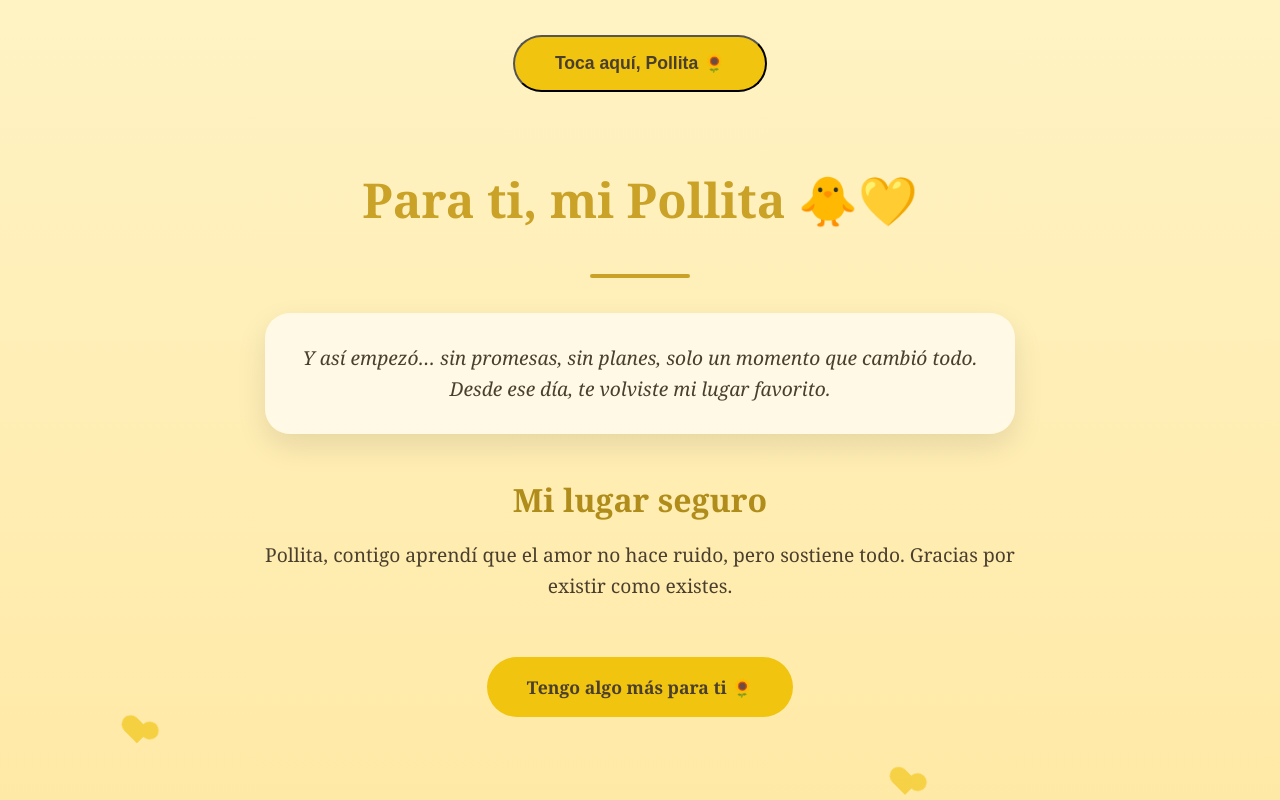
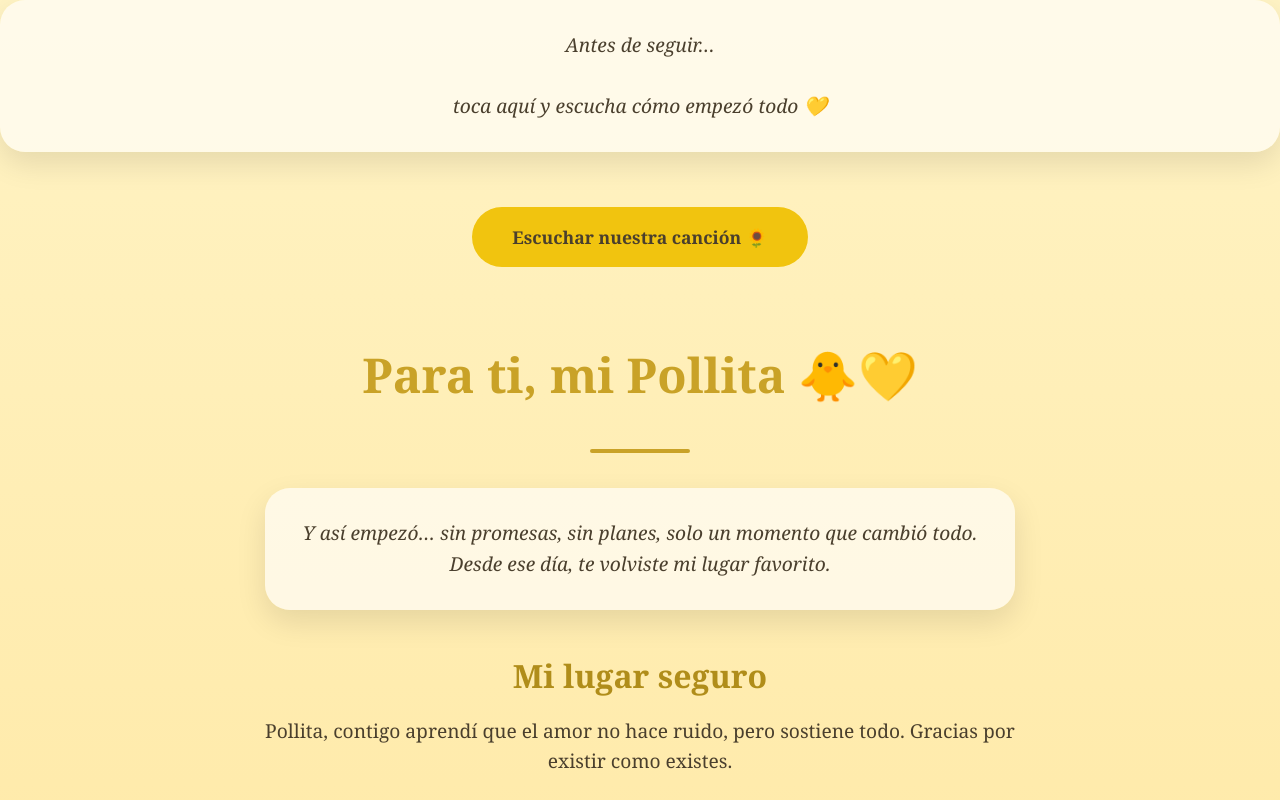
Before and after one commit to jalm756-collab/web-pollita, a plain HTML site: page index.html in a window 1280 px wide. Shown: the top 800 px of the page. Drawn offline with Linux system fonts and the light colour scheme.

Commit message:
Update index.html

```diff
--- a/index.html
+++ b/index.html
@@ -13,9 +13,14 @@
   <source src="y-asi-empezo.mp3" type="audio/mpeg">
 </audio>
 
-<button onclick="document.getElementById('musica').play()" class="button-love">
-  Toca aquí, Pollita 🌻
-</button>
+<p class="love-text">
+  Antes de seguir…<br><br>
+  toca aquí y escucha cómo empezó todo 💛
+</p>
+
+<a href="#" onclick="document.getElementById('musica').play()" class="button-love">
+  Escuchar nuestra canción 🌻
+</a>
 
 <div class="container">
   <h1>Para ti, mi Pollita 🐥💛</h1>
```
